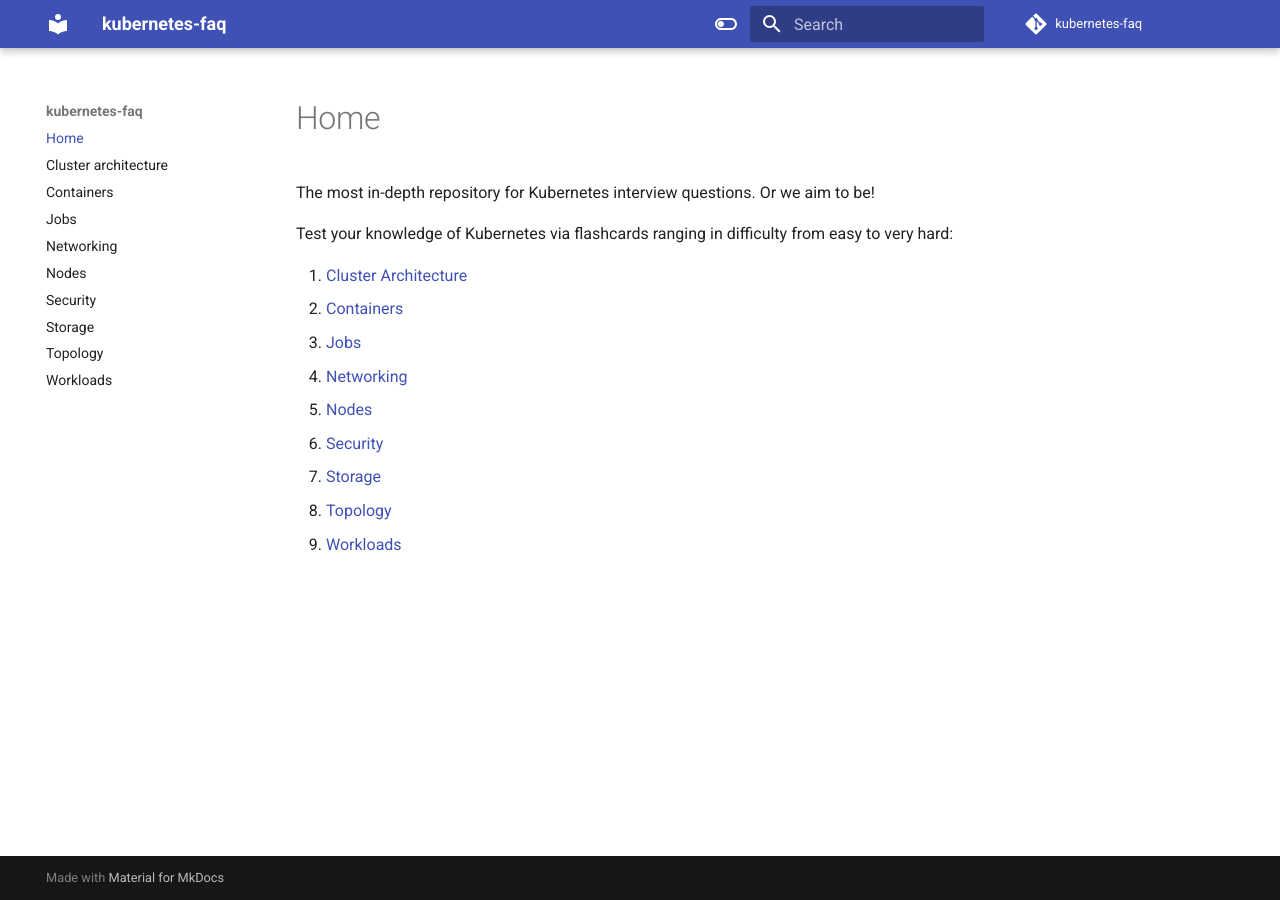
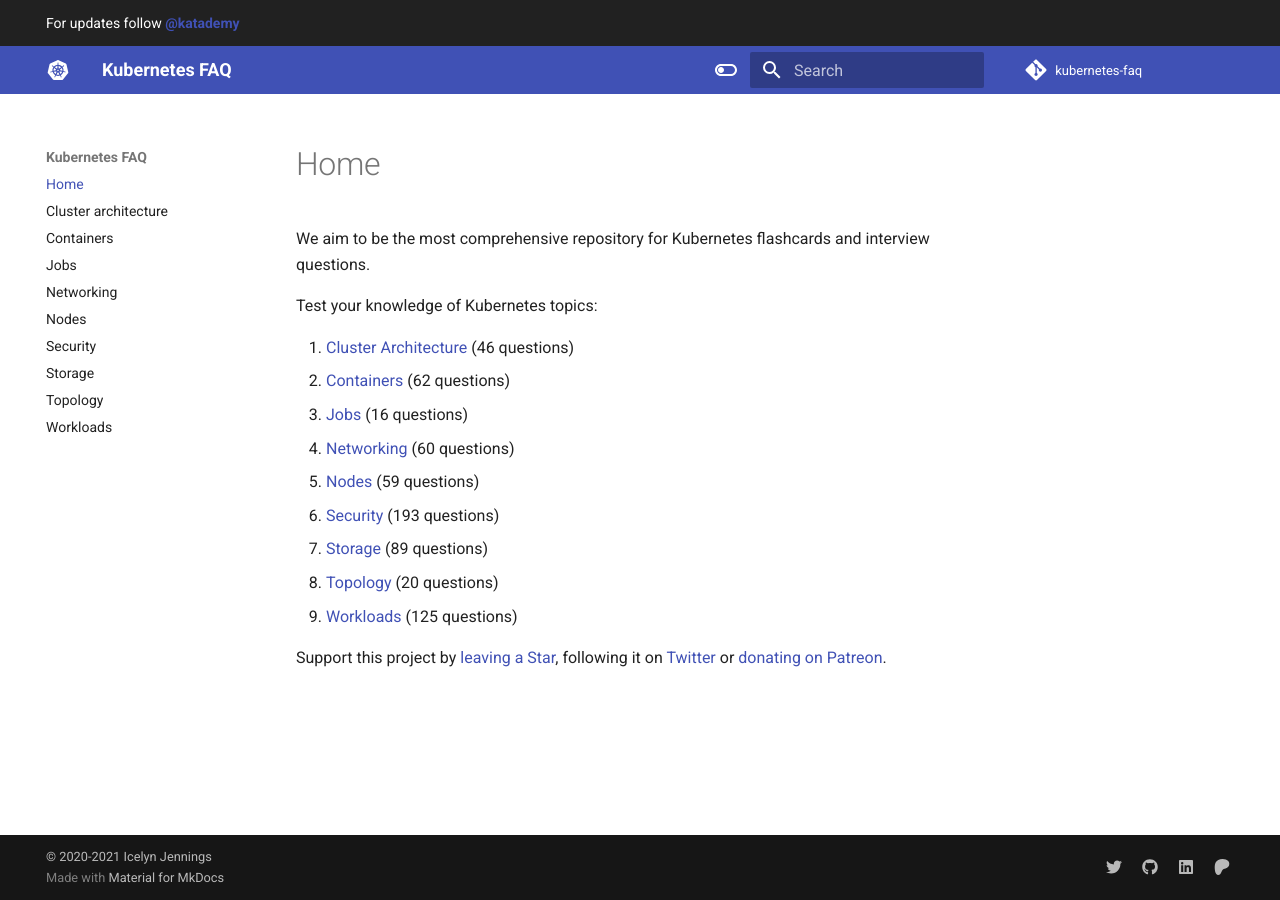
Before and after one commit to katademy-decks/kubernetes, an MkDocs documentation site: the page built from docs/index.md, in a window 1280 px wide. Built offline with MkDocs 1.6.1 and Material for MkDocs 9.7.7, drawn with Linux system fonts in a browser that asks for light colours; comment, search, counter and statistics services are not loaded.

Commit message:
Add social links (#8)

```diff
--- a/docs/index.md
+++ b/docs/index.md
@@ -1,13 +1,15 @@
-The most in-depth repository for Kubernetes interview questions. Or we aim to be!
+We aim to be the most comprehensive repository for Kubernetes flashcards and interview questions.
 
-Test your knowledge of Kubernetes via flashcards ranging in difficulty from easy to very hard:
+Test your knowledge of Kubernetes topics:
 
-1. [Cluster Architecture](./cluster-architecture.md)
-1. [Containers](./containers.md)
-1. [Jobs](./jobs.md)
-1. [Networking](./networking.md)
-1. [Nodes](./nodes.md)
-1. [Security](./security.md)
-1. [Storage](./storage.md)
-1. [Topology](./topology.md)
-1. [Workloads](./workloads.md)
+1. [Cluster Architecture](./cluster-architecture.md) (46 questions)
+1. [Containers](./containers.md) (62 questions)
+1. [Jobs](./jobs.md) (16 questions)
+1. [Networking](./networking.md) (60 questions)
+1. [Nodes](./nodes.md) (59 questions)
+1. [Security](./security.md) (193 questions)
+1. [Storage](./storage.md) (89 questions)
+1. [Topology](./topology.md) (20 questions)
+1. [Workloads](./workloads.md) (125 questions)
+
+Support this project by [leaving a Star](https://github.com/katademy/kubernetes-faq/stargazers), following it on [Twitter](https://twitter.com/katademy) or [donating on Patreon](https://patreon.com/icelynjennings).
--- a/mkdocs.yml
+++ b/mkdocs.yml
@@ -1,12 +1,17 @@
-site_name: kubernetes-faq
+site_name: Kubernetes FAQ
 site_url: https://katademy.github.io/kubernetes-faq
 site_author: Icelyn Jennings
-site_description: Learn Kubernetes
+site_description: Kubernetes FAQ. Learn Kubernetes, CKA, CKAD, flashcards, interview questions.
 
 repo_url: https://github.com/katademy/kubernetes-faq/
 repo_name: kubernetes-faq
 
 theme:
+  icon:
+    logo: material/kubernetes
+  custom_dir: overrides
+  features:
+    - header.autohide
   name: material
   palette:
     - scheme: default
@@ -17,3 +22,20 @@ theme:
       toggle:
         icon: material/toggle-switch
         name: Switch to light mode
+
+extra:
+  social:
+    - icon: fontawesome/brands/twitter
+      link: https://twitter.com/katademy
+      name: katademy on Twitter
+    - icon: fontawesome/brands/github
+      link: https://github.com/katademy
+      name: katademy on GitHub
+    - icon: fontawesome/brands/linkedin
+      link: https://www.linkedin.com/company/katademy/
+      name: katademy on LinkedIn
+    - icon: fontawesome/brands/patreon
+      link: https://patreon.com/icelynjennings
+      name: Icelyn Jennings on Patreon
+
+copyright: "&copy; 2020-2021 Icelyn Jennings"
--- /dev/null
+++ b/overrides/main.html
@@ -0,0 +1,5 @@
+{% extends "base.html" %}
+
+{% block announce %}
+  For updates follow <a href="https://twitter.com/katademy"><strong>@katademy</strong></a>
+{% endblock %}
```
Also changed, not shown: README.md (+13 -11 lines).
